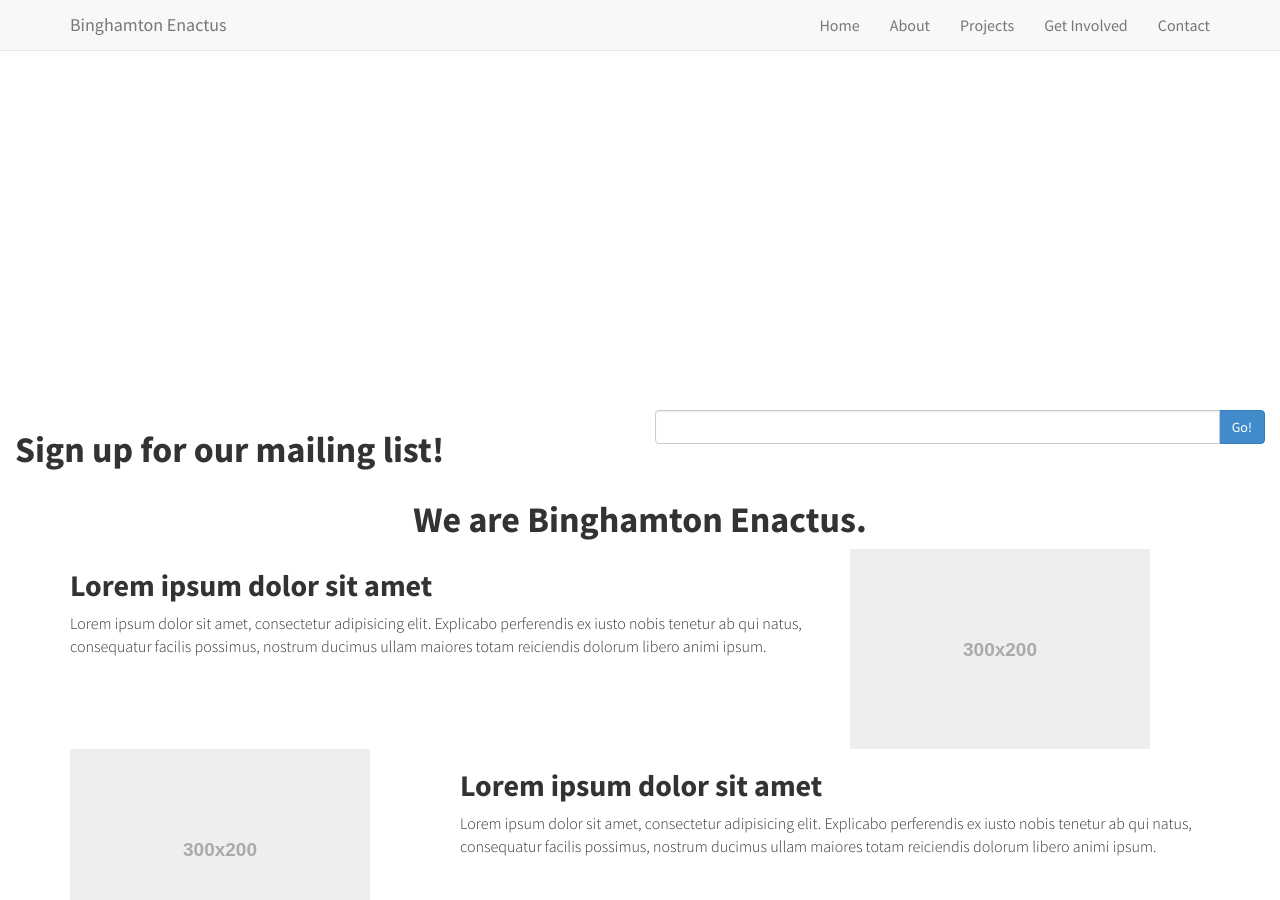
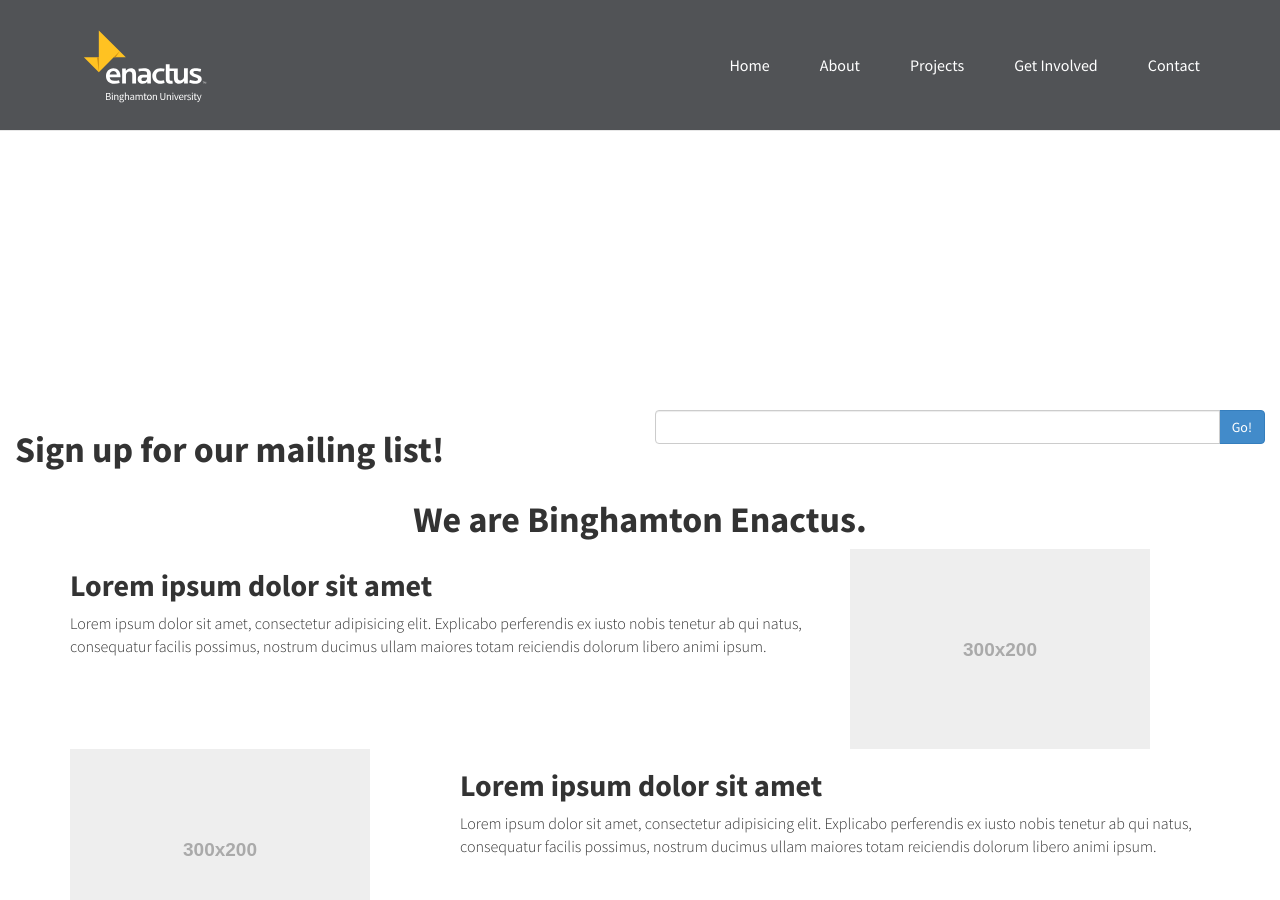
Before and after one commit to pliu131/binghamtonenactus.github.io, a Jekyll site: the page built from index.html, in a window 1280 px wide and 900 px high. Built offline with Jekyll 4.4.1, drawn with Linux system fonts in a browser that asks for light colours.

Commit message:
updated navbar

```diff
--- a/_includes/navbar.html
+++ b/_includes/navbar.html
@@ -8,7 +8,7 @@
         <span class="icon-bar"></span>
         <span class="icon-bar"></span>
       </button>
-      <a class="navbar-brand" href="#">Binghamton Enactus</a>
+      <a class="navbar-brand" href="#"><img src="{{ '/assets/enactus_logo_white.svg' | prepend: site.baseurl }}" class="img-responsive" alt=""></a>
     </div>
 
 
--- a/_sass/application/layout.scss
+++ b/_sass/application/layout.scss
@@ -30,3 +30,44 @@
   z-index: -1 !important;
   background-color: rgba(0,0,0,0.3);
 }
+
+// Navbar Styles
+.navbar.navbar-default.navbar-fixed-top {
+  background-color: $enactus_gray;
+
+  .container {
+    .navbar-header {
+      .navbar-brand {
+        height: auto;
+
+        img {
+          display: inline-block;
+          height: 6.25rem;
+        }
+      }
+
+      .navbar-toggle {
+        margin-top: 3.0625rem;
+        margin-right: 1.875rem;
+      }
+    }
+
+    .navbar-nav {
+      margin-top: 1.875rem;
+
+      li {
+        margin: 0.625rem;
+
+        a {
+          color: white;
+          @include transition;
+        }
+
+        a:hover, a:focus, a:active {
+          color: $enactus_dark_gray;
+          background-color: $enactus_gold;
+        }
+      }
+    }
+  }
+}
--- a/_sass/application/objects/inputs.scss
+++ b/_sass/application/objects/inputs.scss
@@ -19,3 +19,9 @@
   cursor: pointer;
   border: none;
 }
+
+
+// Defaults for Inputs
+textarea {
+  resize: none !important;
+}
--- a/_sass/application/typography.scss
+++ b/_sass/application/typography.scss
@@ -21,9 +21,10 @@
 }
 
 a {
-  color: #3498db;
+  color: $enactus_blue;
   text-decoration: none;
 }
+
 a:hover, a:focus, a:active {
-  color: #f39c12;
+  color: $enactus_gold;
 }
--- a/_sass/base/globals.scss
+++ b/_sass/base/globals.scss
@@ -1,3 +1,19 @@
 .halign_element {
   margin: 0 auto;
 }
+
+/* Vertically Aligning Containers */
+.valign_container {
+  display: table;
+}
+
+.valign_element {
+  display: table-cell;
+  vertical-align: middle;
+}
+
+.valign_text {
+  position: relative;
+  top: 50%;
+  @include translateY;
+}
--- a/_sass/base/mixins.scss
+++ b/_sass/base/mixins.scss
@@ -0,0 +1,46 @@
+@mixin transition($transition-property: all,
+  $transition-length: 0.3s,
+  $transition-function: ease-in ) {
+  -webkit-transition: $transition-property $transition-length $transition-function;
+  -moz-transition: $transition-property $transition-length $transition-function;
+  -o-transition: $transition-property $transition-length $transition-function;
+  -ms-transition: $transition-property $transition-length $transition-function;
+  transition: $transition-property $transition-length $transition-function;
+}
+
+@mixin translateY($translate-height: -50%) {
+  -webkit-transform: translateY($translate-height);
+  -moz-transform: translateY($translate-height);
+  -o-transform: translateY($translate-height);
+  -ms-transform: translateY($translate-height);
+  transform: translateY($translate-height);
+}
+
+@mixin border_box {
+  -webkit-box-sizing: border-box; /* Safari/Chrome, other WebKit */
+  -moz-box-sizing: border-box;    /* Firefox, other Gecko */
+  box-sizing: border-box;         /* Opera/IE 8+ */
+}
+
+// Keyframes
+@mixin keyframe($animation-name) {
+  @-webkit-keyframes $animation-name {
+    @content;
+  }
+
+  @-moz-keyframes $animation-name {
+    @content;
+  }
+
+  @-ms-keyframes $animation-name {
+    @content;
+  }
+
+  @-o-keyframes $animation-name {
+    @content;
+  }
+
+  @keyframes $animation-name {
+    @content;
+  }
+}
--- a/css/main.scss
+++ b/css/main.scss
@@ -2,10 +2,10 @@
 ---
 
 // Base Styles
+@import "base/mixins";
 @import "base/globals";
-@import "base/mixins";
 
 // Application Styles
+@import "application/colors";
 @import "application/layout";
-@import "application/colors";
 @import "application/typography";
```
